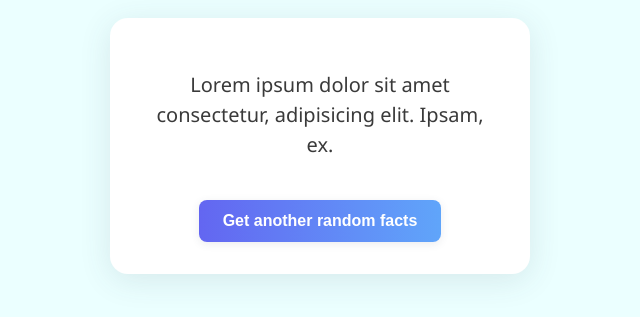
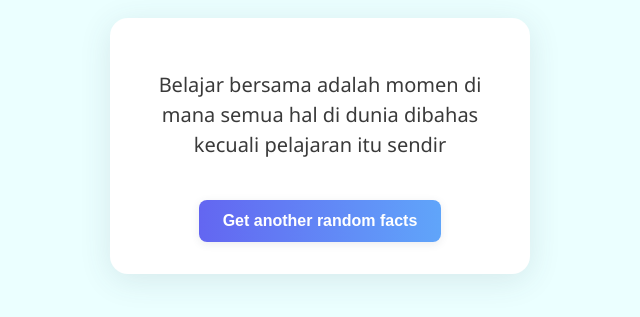
Before and after one commit to adrfathh/random_useless_facts, a plain HTML site: page index.html in a window 1280 px wide. Shown: the part 311-628 px from the top of the page, without its empty margins (320-960 px from the left). Drawn offline with Linux system fonts and the light colour scheme.

Commit message:
apply lagi

```diff
--- a/index.html
+++ b/index.html
@@ -10,7 +10,7 @@
     <div class="container">
         <h1>🤪 Random Useless Facts</h1>
         <div class="card">
-            <p id="fact">Lorem ipsum dolor sit amet consectetur, adipisicing elit. Ipsam, ex.</p>
+            <p id="fact">Belajar bersama adalah momen di mana semua hal di dunia dibahas kecuali pelajaran itu sendir</p>
             <button class="random" id="random">Get another random facts</button>
         </div>
     </div>
```
